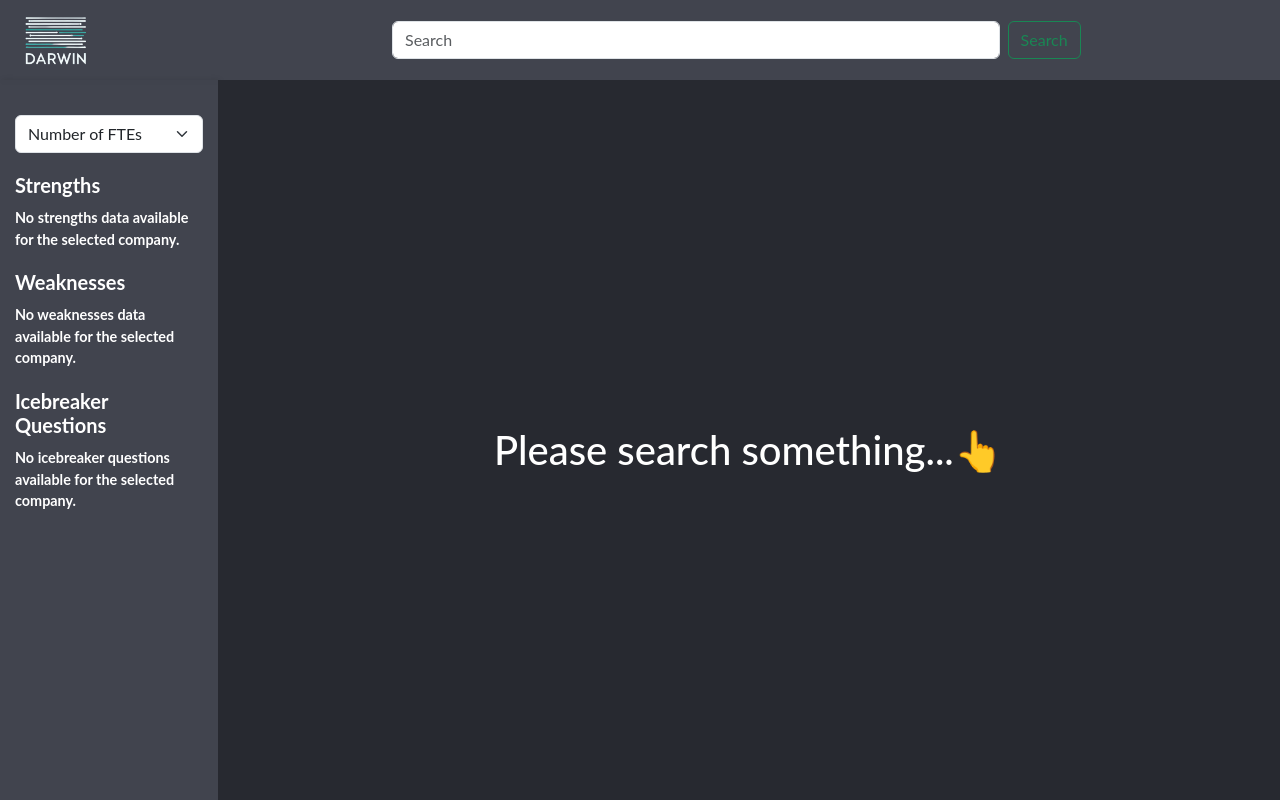
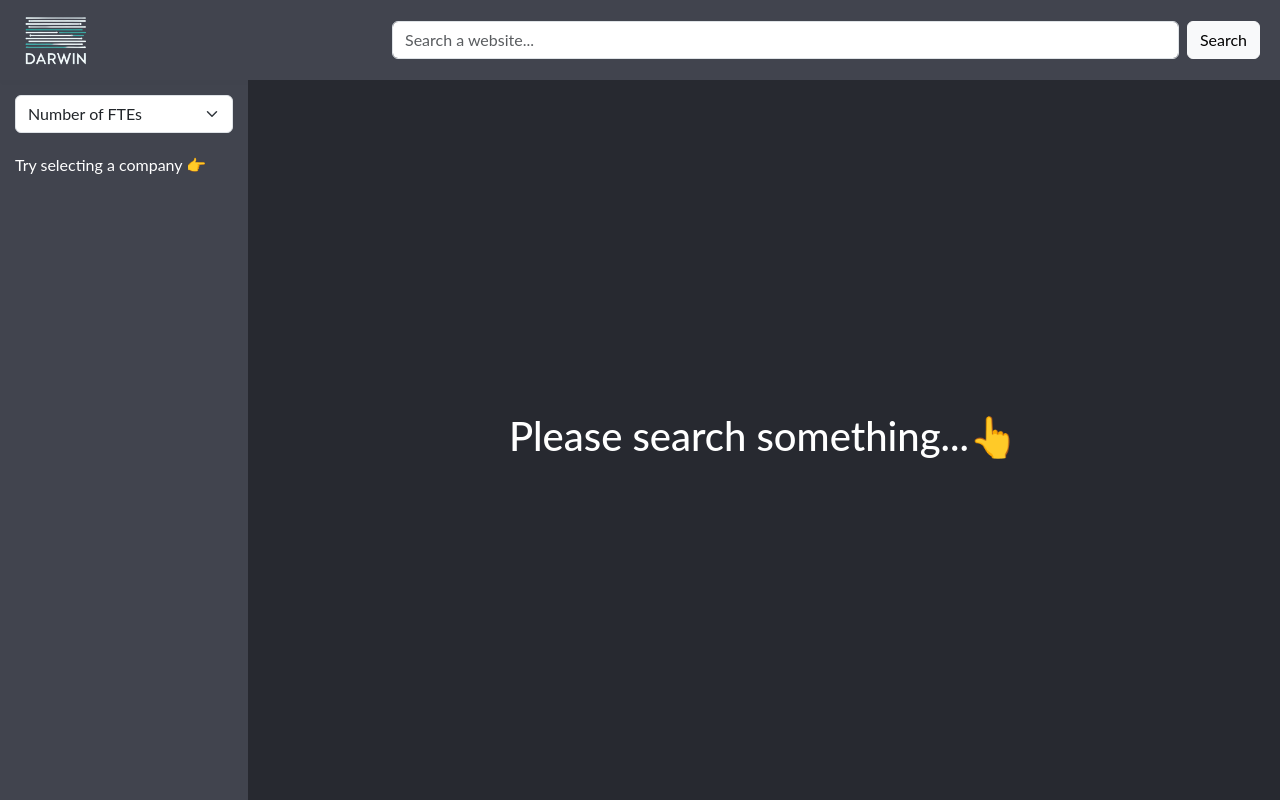
Before and after one commit to remi-denoyer/data-driven-hackathon-2025, a Flask app: page / in a window 1280 px wide. Run offline with Flask 3, Linux system fonts and the light colour scheme.

Commit message:
last improvement

```diff
--- a/static/styles.css
+++ b/static/styles.css
@@ -1,62 +1,31 @@
-/* General Styling */
+/* Global Styling */
 html,
 body {
-  background-color: rgb(39, 41, 48); /* Dark background for a sleek look */
-  color: #ffffff; /* White text for good contrast */
-  margin: 0; /* Remove default margins */
-  padding: 0; /* Remove default paddings */
-  height: 100%; /* Ensure full height for body and html */
+  background-color: #272930; /* Dark sleek background */
+  color: #fff !important; /* High contrast text */
+  margin: 0;
+  padding: 0;
+  height: 100%;
+  font-family: "Lato", sans-serif !important;
   overflow: hidden; /* Disable scrolling */
-  display: flex; /* Use flexbox for layout */
-  flex-direction: column; /* Stack header and main content vertically */
-  font-family: "Lato", sans-serif;
-}
-
-/* General Font Styling */
-body {
-  font-family: "Lato", sans-serif;
-}
-
-/* Header Font Styling */
-header,
-.sidebar {
-  font-family: "Lato", sans-serif; /* Apply 'Times New Roman' to the header */
-  font-weight: 700; /* Bold font for emphasis */
-}
-
-/* Other Elements (Optional) */
-h1,
-h2,
-h3,
-h4,
-h5,
-h6 {
-  font-family: "Lato", sans-serif;
-  font-weight: 700; /* Bold for headings */
-}
-
-p,
-input,
-button,
-select {
-  font-family: "Lato", sans-serif;
-  font-weight: 400; /* Regular font weight */
+  display: flex;
+  flex-direction: column;
 }
 
 /* Header Styling */
 header {
-  background-color: rgba(55, 58, 69, 0.95); /* Slight transparency for depth */
-  color: #ffffff; /* Text color */
-  text-align: center; /* Center-align header content */
-  font-size: 1.5rem; /* Slightly larger font size for prominence */
-  font-weight: bold; /* Bold text for emphasis */
-  box-shadow: 0 4px 6px rgba(0, 0, 0, 0.1); /* Subtle shadow for depth */
-  height: 10vh; /* Header takes 10% of viewport height */
-  display: flex; /* Use flexbox for centering content */
-  align-items: center; /* Center content vertically */
-  justify-content: space-between; /* Space out header content */
-  padding: 0 20px; /* Add some padding for the content inside */
-  box-sizing: border-box; /* Include padding in height */
+  background-color: rgba(55, 58, 69, 0.95); /* Slight transparency */
+  color: #fff;
+  text-align: center;
+  font-size: 1.5rem;
+  font-weight: bold;
+  box-shadow: 0 4px 6px rgba(0, 0, 0, 0.1);
+  height: 80px;
+  display: flex;
+  align-items: center;
+  justify-content: space-between;
+  padding: 0 20px;
+  box-sizing: border-box;
 }
 
 .logo-container {
@@ -65,137 +34,111 @@ header {
 }
 
 .logo {
-  max-height: 70px; /* Adjust the size of the logo */
+  max-height: 70px;
   width: auto; /* Maintain aspect ratio */
 }
 
-header input,
 header .d-flex {
-  margin: 0 !important;
-  margin-block-end: 0 !important;
-  width: 70% !important;
+  width: 70%;
 }
 
-/* Main Content Styling */
-.container {
-  display: flex; /* Use flexbox for a two-column layout */
-  height: 90vh; /* Remaining height after header */
-  width: 100%; /* Full width */
-  box-sizing: border-box; /* Include padding/borders in dimensions */
-  margin: 0px !important;
-  padding: 0px !important;
-  max-width: 100% !important;
-  border-radius: 0px !important;
+/* Main Layout */
+.container_style {
+  display: flex;
+  height: calc(100% - 80px);
+  width: 100%;
+  box-sizing: border-box;
 }
 
 /* Sidebar Styling */
 .sidebar {
-  width: 20%; /* Sidebar takes 20% of the width */
-  background-color: rgba(55, 58, 69, 0.95); /* Match header’s background */
-  padding: 20px; /* Add padding inside the sidebar */
-  box-shadow: 2px 0 6px rgba(0, 0, 0, 0.1); /* Subtle shadow for depth */
-  overflow-y: auto; /* Enable vertical scrolling if content overflows */
-  box-sizing: border-box; /* Include padding in width */
+  width: 300px;
+  background-color: rgba(55, 58, 69, 0.95);
+  color: #fff;
+  padding: 15px;
+  overflow-y: auto;
+  height: 100%;
 }
 
-.sidebar select {
-  width: 100%; /* Make select fields take full width */
-  margin-top: 20px; /* Add spacing between elements */
-}
-
-.sidebar {
-  width: 20%; /* 20% width for the sidebar */
-  background-color: rgba(55, 58, 69, 0.95); /* Sidebar background */
-  color: #ffffff; /* White text */
-  padding: 15px; /* Padding inside the sidebar */
-  overflow-y: auto; /* Scrollable content if needed */
-}
-
-.sidebar h4 {
+.sidebar h4,
+.sidebar h5 {
   margin-bottom: 15px;
-  font-size: 1.5rem;
-  font-family: "Lato", sans-serif; /* Match the font family */
-}
-
-.sidebar .dropdown-section {
-  margin-bottom: 20px;
-}
-
-.sidebar .section {
-  margin-bottom: 20px;
+  font-family: "Lato", sans-serif;
+  font-weight: bold;
 }
 
 .sidebar h5 {
   font-size: 1.25rem;
-  margin-bottom: 10px;
-  font-family: "Lato", sans-serif; /* Match the font family */
-  font-weight: bold;
 }
 
 .sidebar ul {
-  list-style-type: none; /* Remove bullet points */
-  padding-left: 0; /* Remove left padding */
+  list-style: none;
+  padding: 0;
 }
 
 .sidebar ul li {
   margin-bottom: 8px;
   font-size: 0.9rem;
-  font-family: "Lato", sans-serif;
-}
-.hidden {
-  display: none !important;
-}
-/* Plot Container Styling */
-.plot-container {
-  width: 100%; /* Plot container takes remaining 80% of the width */
-  height: 100%; /* Full height of the container */
-  background-color: rgb(39, 41, 48); /* Match the sidebar’s background */
-  border-radius: 0px; /* Rounded corners for a modern look */
-  overflow: hidden; /* Prevent overflow from breaking the design */
-  display: flex; /* Flexbox to center content */
-  align-items: center; /* Center content vertically */
-  justify-content: center; /* Center content horizontally */
-  padding-top: 20px; /* Add padding inside the container */
-  box-sizing: border-box; /* Include padding in dimensions */
 }
 
-/* Plotly Graph Styling */
-.plotly-graph {
-  border-radius: 8px; /* Maintain rounded corners */
-  overflow: hidden; /* Prevent overflow from breaking the design */
-  width: 100%; /* Make graph fill the container width */
-  height: 100%; /* Make graph fill the container height */
+.sidebar select,
+.sidebar .dropdown-section,
+.sidebar .section {
+  margin-bottom: 20px;
+  width: 100%;
 }
 
-.modebar-group {
-  display: none !important; /* Hide modebar for cleaner look */
+/* Plot Container Styling */
+
+main {
+  width: 100%;
+  display: flex;
+  align-items: center;
+  justify-content: center;
+  background-color: #272930;
 }
-
-/* Existing style overrides */
-.loader {
-  display: none; /* Hidden by default */
-  position: absolute; /* Or fixed if you prefer */
-  top: 60%;
-  left: 60%;
-  transform: translate(-50%, -50%);
-  z-index: 9999; /* Above everything */
+main > div {
+  width: 100%;
+  display: flex;
   align-items: center;
   justify-content: center;
 }
 
-h1.plot-container {
-  color: white;
+.plotly-graph-div {
+  width: 100%;
+  display: flex;
+  align-items: center;
+  justify-content: center;
+  box-sizing: border-box;
 }
 
-/* Spinner color or size overrides */
+/* Loader Styling */
+.loader {
+  display: none; /* Default hidden */
+  position: fixed;
+  top: 50%;
+  left: 50%;
+  transform: translate(-50%, -50%);
+  z-index: 9999;
+  background-color: #272930;
+  width: 100%;
+  height: 100%;
+  display: flex;
+  align-items: center;
+  justify-content: center;
+}
+.pulse-logo {
+  height: 150px;
+  width: 150px;
+}
+
 .spinner-border {
   width: 3rem;
   height: 3rem;
   border-width: 0.3rem;
-  animation: spin 1s linear infinite; /* Add spin animation */
+  animation: spin 1s linear infinite;
 }
 
-/* Simple keyframes to rotate the spinner */
 @keyframes spin {
   0% {
     transform: rotate(0deg);
--- a/templates/index.html
+++ b/templates/index.html
@@ -3,6 +3,7 @@
 <head>
   <meta charset="UTF-8" />
   <title>Darwin</title>
+  <meta name="description" content="Darwin - The first VC companion app that visualizes a company's competitive landscape with ease."/>
   <link
     rel="stylesheet"
     href="{{ url_for('static', filename='styles.css') }}"
@@ -10,6 +11,10 @@
   <link
     href="https://cdn.jsdelivr.net/npm/bootstrap@5.3.0/dist/css/bootstrap.min.css"
     rel="stylesheet"
+  />
+  <link
+    rel="stylesheet"
+    href="https://cdnjs.cloudflare.com/ajax/libs/animate.css/4.1.1/animate.min.css"
   />
   <script src="https://cdn.jsdelivr.net/npm/bootstrap@5.3.0/dist/js/bootstrap.bundle.min.js"></script>
 </head>
@@ -22,27 +27,34 @@
         class="logo"
       />
     </div>
-    <form class="d-flex" method="get" action="/" onsubmit="showLoader(); return true;">
+    <form class="d-flex" method="get" action="/" onsubmit="showLoader();">
       <input
         class="form-control me-2"
         type="search"
         name="search"
-        placeholder="Search"
+        placeholder="Search a website..."
         aria-label="Search"
         value="{{ search_term or '' }}"
       />
-      <button class="btn btn-outline-success" type="submit">Search</button>
+      <button class="btn btn-light" type="submit">Search</button>
     </form>
   </header>
 
-  <div class="container">
+  <div class="container_style">
     <!-- Sidebar -->
-    <div class="sidebar">
-      <div class="dropdown-section">
+    <aside class="sidebar">
+      <form class="dropdown-section" method="get" action="/">
+        {% for key, value in request.args.items() %}
+          {% if key != 'metric' %}
+            <input type="hidden" name="{{ key }}" value="{{ value }}">
+          {% endif %}
+        {% endfor %}
         <select
           id="metric-select"
           class="form-select"
           aria-label="Metric select"
+          name="metric"
+          onchange="this.form.submit();"
         >
           <option value="headcount" {% if current_metric == 'headcount' %}selected{% endif %}>
             Number of FTEs
@@ -51,12 +63,13 @@
             Total funding
           </option>
         </select>
-      </div>
+      </form>
 
+      {% if selected_company_data %}
         <div class="section strengths">
           <h5>Strengths</h5>
           <ul>
-          {% if selected_company_data and selected_company_data.positive_analysis %}
+            {% if selected_company_data.positive_analysis %}
               <li>{{ selected_company_data.positive_analysis }}</li>
             {% else %}
               <li>No strengths data available for the selected company.</li>
@@ -67,7 +80,7 @@
         <div class="section weaknesses">
           <h5>Weaknesses</h5>
           <ul>
-          {% if selected_company_data and selected_company_data.negative_analysis %}
+            {% if selected_company_data.negative_analysis %}
               <li>{{ selected_company_data.negative_analysis }}</li>
             {% else %}
               <li>No weaknesses data available for the selected company.</li>
@@ -78,30 +91,34 @@
         <div class="section icebreakers">
           <h5>Icebreaker Questions</h5>
           <ul>
-          {% if selected_company_data and selected_company_data.company_question %}
+            {% if selected_company_data.company_question %}
               <li>{{ selected_company_data.company_question }}</li>
             {% else %}
               <li>No icebreaker questions available for the selected company.</li>
             {% endif %}
           </ul>
         </div>
+      {% else %}
+        <p>Try selecting a company 👉</p>
+      {% endif %}
+    </aside>
+
+
+    <main>
+      <!-- Loader (with new animation) -->
+      <div class="loader" id="loader" style="display: none;">
+        <img src="static/logo.png" alt="Logo" class="pulse-logo animate__animated animate__infinite animate__pulse">
       </div>
 
-    <!-- Loader (with new animation) -->
-    <div class="loader" id="loader" style="display: none;">
-      <div class="spinner-border" role="status">
-        <span class="visually-hidden">Loading...</span>
-      </div>
-    </div>
 
       <!-- Plot Container -->
-     {% if map_html != None %}
-        <div class="plot-container" id="plot-container">
+      {% if search_term != None %}
         {{ map_html|safe }}
-        </div>
       {% else %}
-        <h1 class="plot-container">Please search something...👆</h1>
+        <h1>Please search something...👆</h1>
       {% endif %}
+    </main>
+
   </div>
 
   <script>
@@ -110,48 +127,20 @@
       document.getElementById("loader").style.display = "flex";
       document.getElementById("plot-container").classList.add("hidden");
     }
+    // On treemap click, we call /update_data to load details for the side panel (optional).
+    const plotElement = document.querySelector(".plotly-graph-div");
 
-    // Hide the loader, show the treemap
-    function hideLoader() {
-      document.getElementById("loader").style.display = "none";
-      document.getElementById("plot-container").classList.remove("hidden");
-    }
+    if (plotElement) {
+      plotElement.on("plotly_treemapclick", (event) => {
+        const company = event.points[0]?.label; // Optional chaining for safety
+        if (!company) return;
 
-    // When metric changes, we don't fetch from the server anymore:
-    // we just "instantly" update the client or console log.
-    document.getElementById("metric-select").addEventListener("change", function () {
-      const metric = this.value;
-      showLoader();
-
-      // Update the URL query parameter without reloading
-      const urlParams = new URLSearchParams(window.location.search);
-      urlParams.set("metric", metric);
-      const newUrl = `${window.location.pathname}?${urlParams.toString()}`;
-      window.history.replaceState({}, "", newUrl);
-
-      // Redirect to the new URL, allowing the controller to handle the request
-      window.location.href = newUrl;
-
-    });
-
-    // On treemap click, we call /update_data to load details for the side panel (optional).
-    // This fetch is minimal and does NOT reload the page or re-fetch the main data.
-    const plotElement = document.querySelector(".plot-container .js-plotly-plot");
-    if (plotElement) {
-      plotElement.on("plotly_treemapclick", function (event) {
-        const point = event.points[0];
-        const company = point.label;
-        if (!company) return;
         console.log(`Selected company: ${company}`);
 
-        // Update URL query param so we can identify selected company (without page reload)
+        // Update the URL and navigate to it
         const newUrl = new URL(window.location);
         newUrl.searchParams.set("selected_company", company);
-        window.history.replaceState({}, "", newUrl);
-
-        // Redirect to the new URL, allowing the controller to handle the request
         window.location.href = newUrl;
-
       });
     }
   </script>
```
Lines whose indentation alone changed are shown as unchanged.
